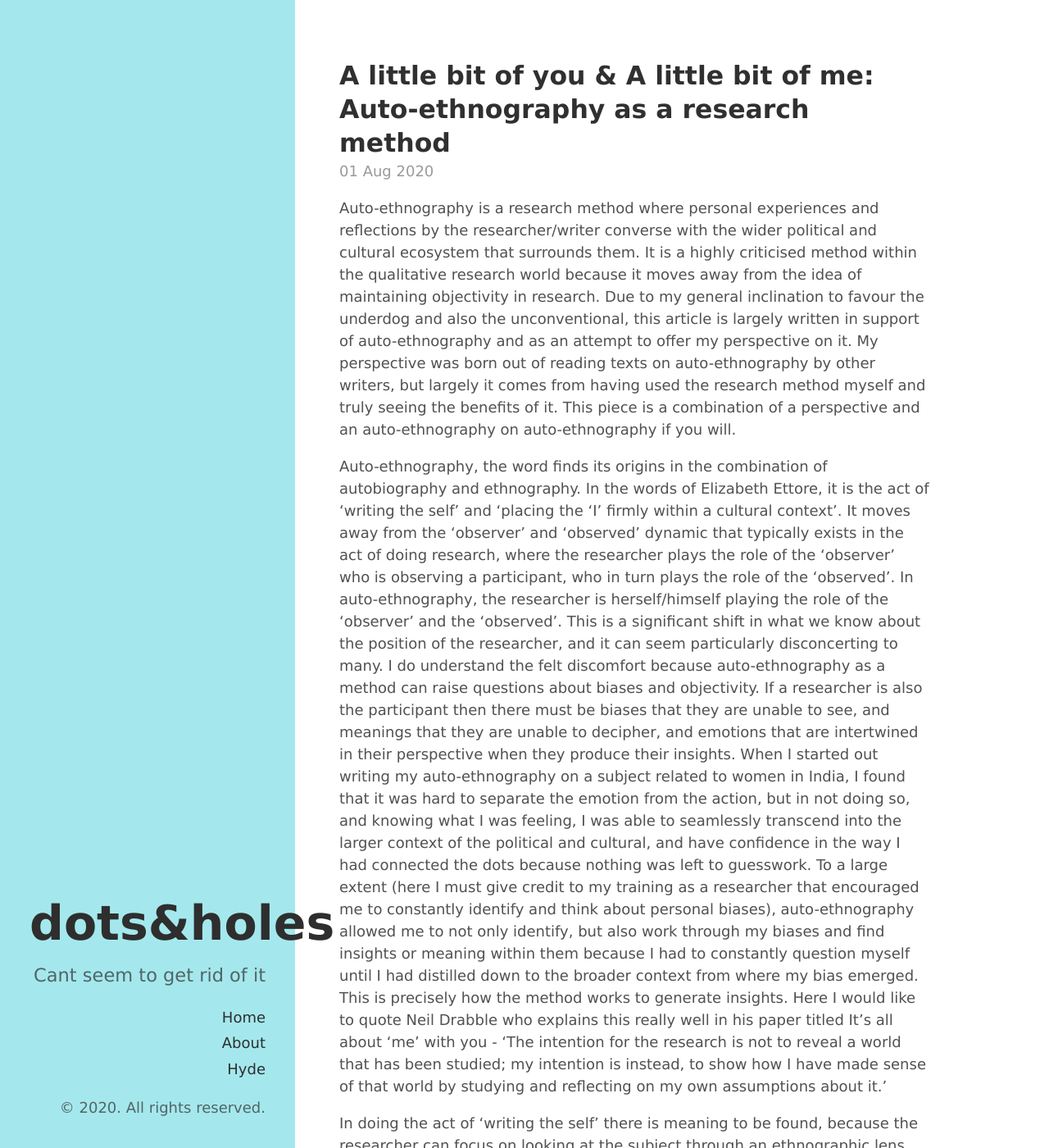
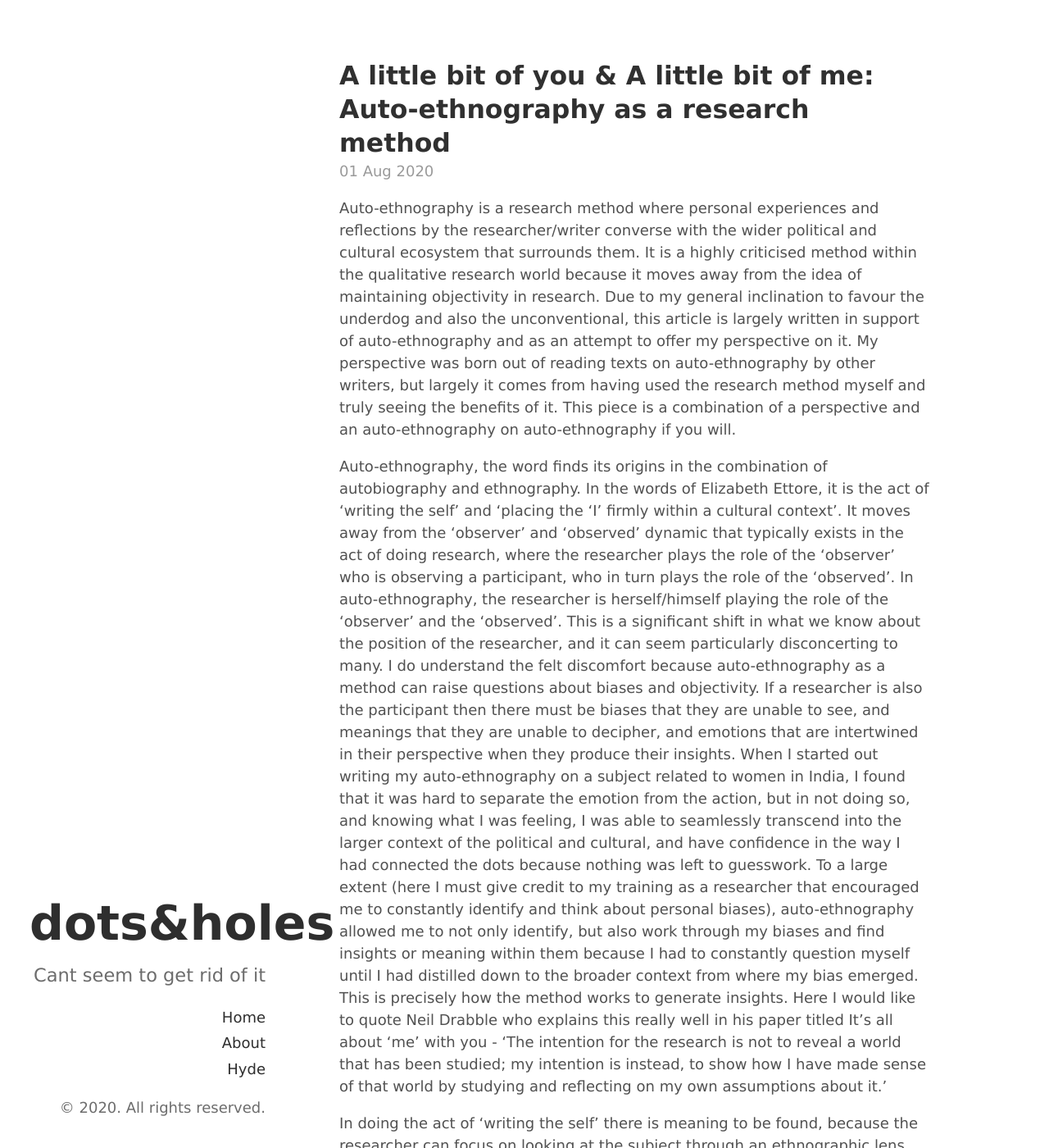
Before and after one commit to dotsandholes/dotsandholes.github.io, a Jekyll site: the page built from index.html, in a window 1280 px wide and 1400 px high. Shown: the whole window at 82% size. Built offline with Jekyll 4.4.1, drawn with Linux system fonts in a browser that asks for light colours; the list of posts is cut into pages by our own code.

Commit message:
Update hyde.css

```diff
--- a/public/css/hyde.css
+++ b/public/css/hyde.css
@@ -57,7 +57,7 @@ html {
   text-align: center;
   padding: 1rem 1rem;
   color: rgba(46,46,46,.7);
-  background-color: #a4e8ed;
+  background-color: #FFFFFF;
 }
 @media (min-width: 48em) {
   .sidebar {
```
